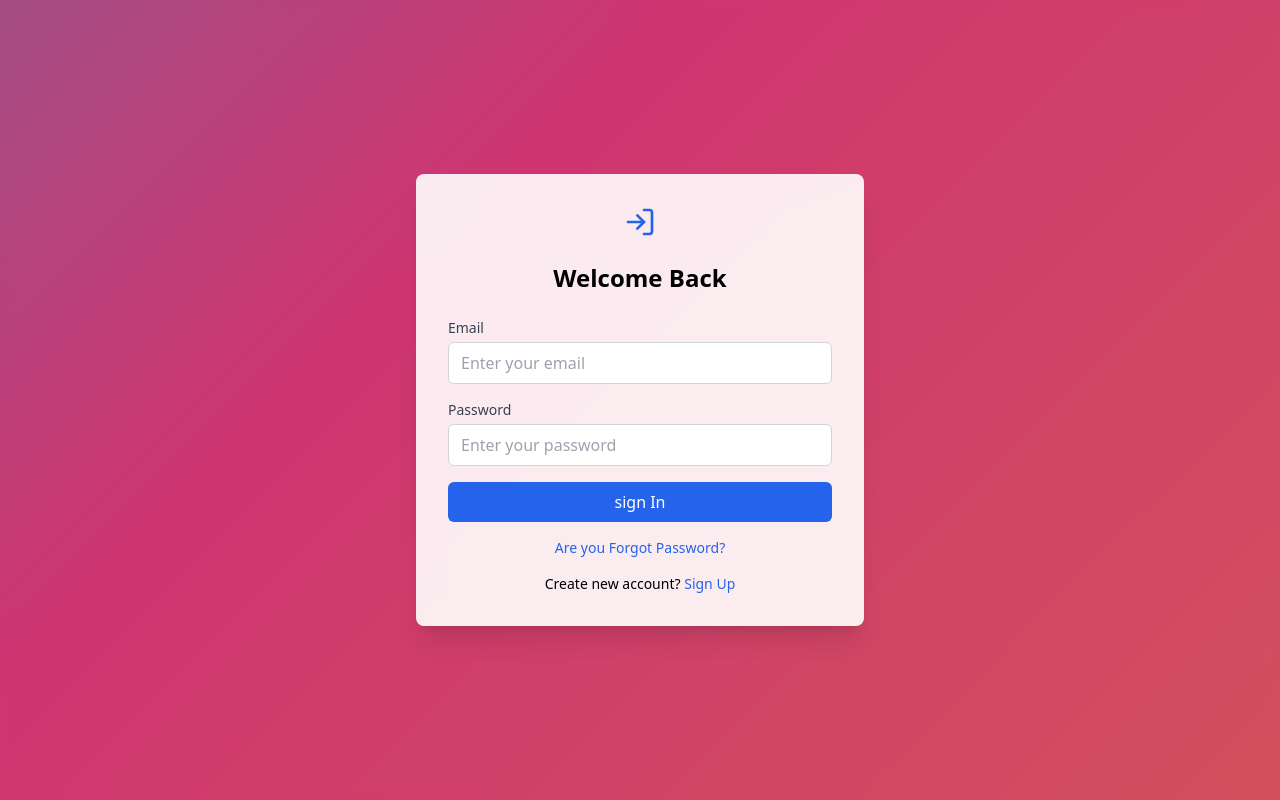
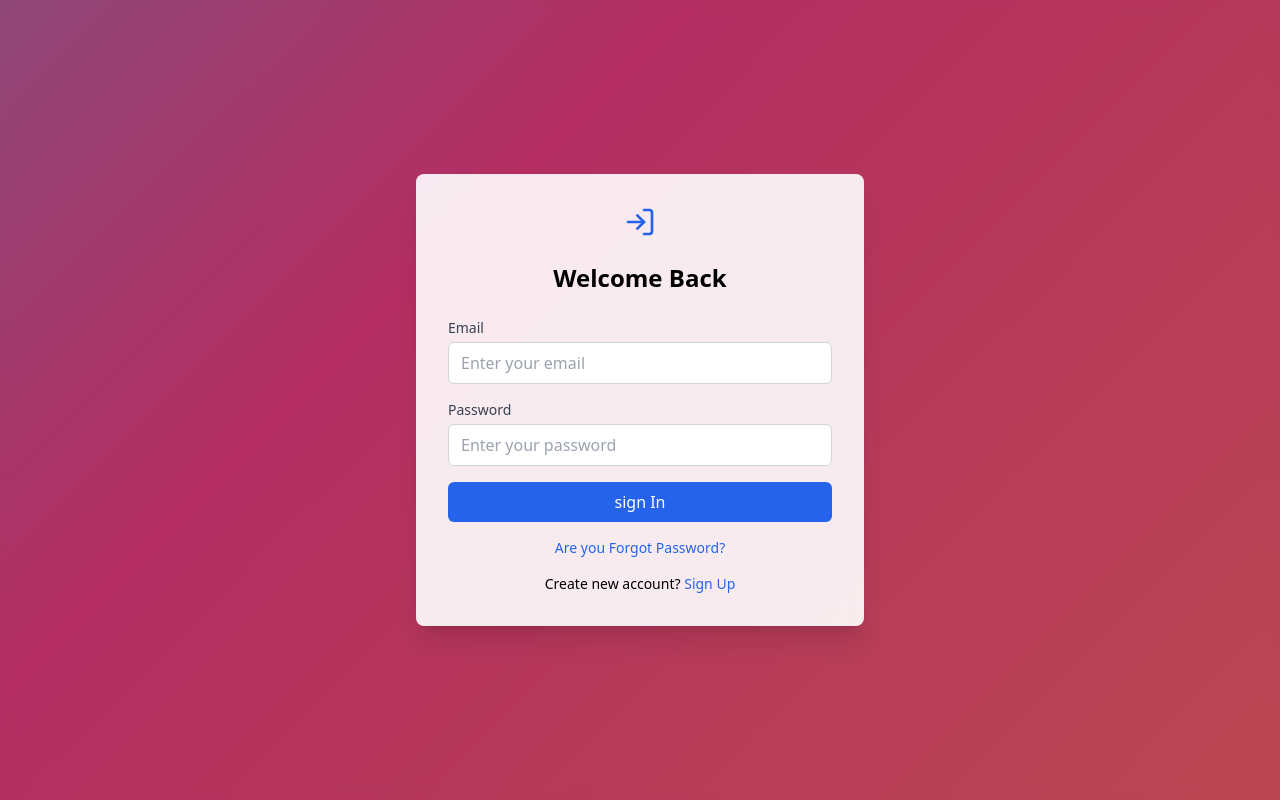
Before and after one commit to maheshpatil369/learning_react_17, a React (Vite) app in the folder project errorr/: page / in a window 1280 px wide. Built offline with nearby package versions, Linux system fonts and the light colour scheme.

Commit message:
change color

```diff
--- a/project errorr/src/index.css
+++ b/project errorr/src/index.css
@@ -40,7 +40,7 @@
 }
 
 .animated-background {
-  background: linear-gradient(-45deg, #ee7752, #e73c7e, #23a6d5, #23d5ab);
+  background: linear-gradient(-45deg, #d56a4a, #c9346d, #23a6d5, #23d5ab);
   background-size: 400% 400%;
   animation: gradient 15s ease infinite;
 }
```
